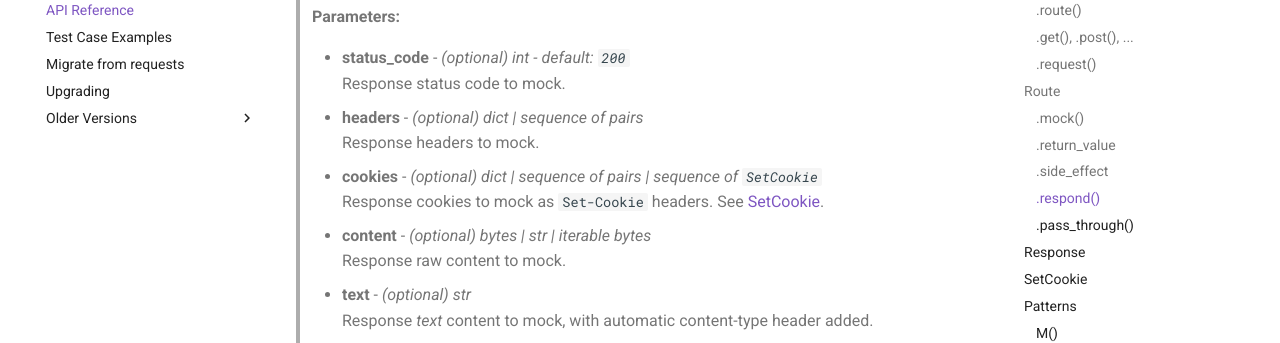
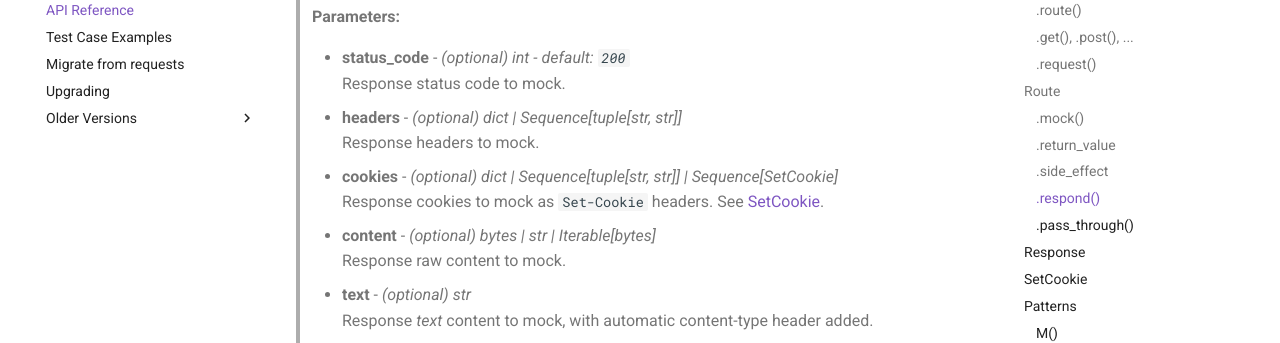
Before and after one commit to lundberg/respx, an MkDocs documentation site: the page built from docs/api.md, in a window 1280 px wide and 900 px high, scrolled down 3295 px. Shown: the part 152-495 px from the top of the window. Built offline with MkDocs 1.6.1 and Material for MkDocs 9.7.7, drawn with Linux system fonts in a browser that asks for light colours; comment, search, counter and statistics services are not loaded.

Commit message:
Adjust docs

```diff
--- a/docs/api.md
+++ b/docs/api.md
@@ -139,11 +139,11 @@ Shortcut for creating and mocking a `HTTPX` [Response](#response).
 >
 > * **status_code** - *(optional) int - default: `200`*
 >   Response status code to mock.
-> * **headers** - *(optional) dict | sequence of pairs*
+> * **headers** - *(optional) dict | Sequence[tuple[str, str]]*
 >   Response headers to mock.
-> * **cookies** - *(optional) dict | sequence of pairs | sequence of `SetCookie`*
+> * **cookies** - *(optional) dict | Sequence[tuple[str, str]] | Sequence[SetCookie]*
 >   Response cookies to mock as `Set-Cookie` headers. See [SetCookie](#setcookie).
-> * **content** - *(optional) bytes | str | iterable bytes*
+> * **content** - *(optional) bytes | str | Iterable[bytes]*
 >   Response raw content to mock.
 > * **text** - *(optional) str*
 >   Response *text* content to mock, with automatic content-type header added.
```
